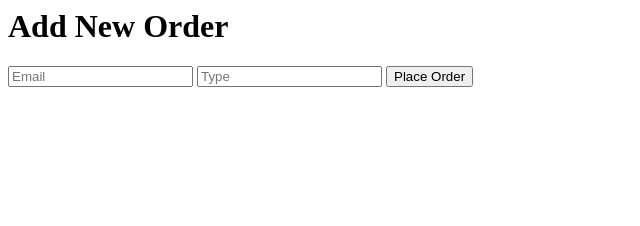
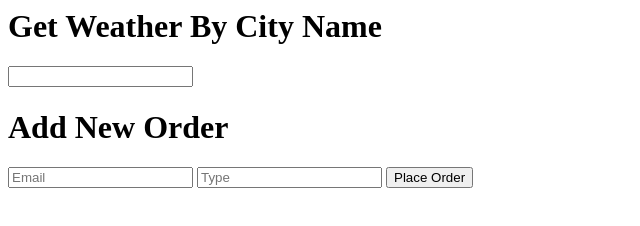
Before and after one commit to azamsharp/Week5-Day4, a plain HTML site: page index.html in a window 1280 px wide. Shown: the whole page, without its empty margins (0-640 px from the left). Drawn offline with Linux system fonts and the light colour scheme; no server answers.

Commit message:
added city name textbox

```diff
--- a/index.html
+++ b/index.html
@@ -1,6 +1,9 @@
 <html>
     <head></head>
     <body>
+
+        <h1>Get Weather By City Name</h1>
+        <input type = "text" />
 
         <h1>Add New Order</h1>
         <input type = "text" id = "emailTextBox" placeholder="Email" />
```
